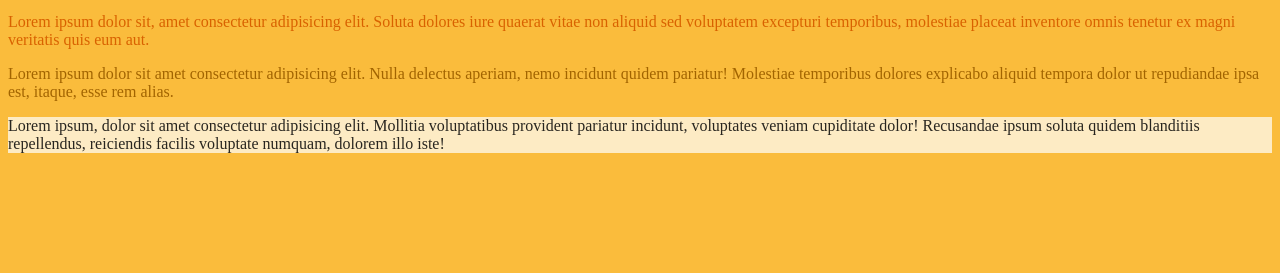
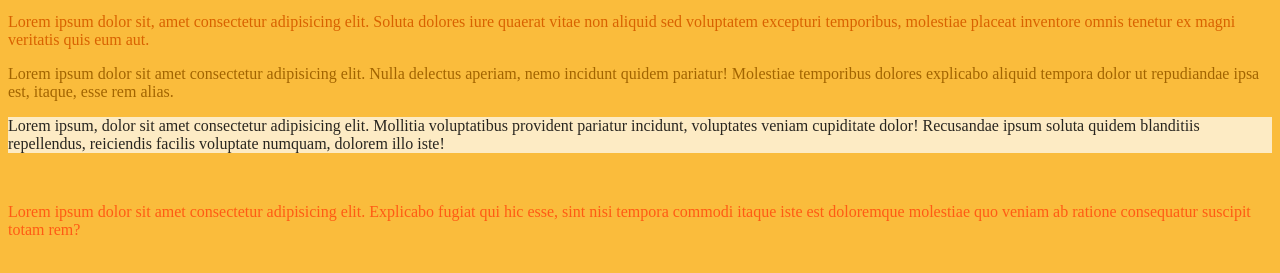
Before and after one commit to Joshya-1/class1, a plain HTML site: page index.html in a window 1280 px wide. Shown: the part 105-378 px from the top of the page. Drawn offline with Linux system fonts and the light colour scheme.

Commit message:
new class

```diff
--- a/index.html
+++ b/index.html
@@ -15,5 +15,7 @@
 
     <p class="imp">Lorem ipsum dolor sit amet consectetur adipisicing elit. Nulla delectus aperiam, nemo incidunt quidem pariatur! Molestiae temporibus dolores explicabo aliquid tempora dolor ut repudiandae ipsa est, itaque, esse rem alias.</p>
     <p id="three">Lorem ipsum, dolor sit amet consectetur adipisicing elit. Mollitia voluptatibus provident pariatur incidunt, voluptates veniam cupiditate dolor! Recusandae ipsum soluta quidem blanditiis repellendus, reiciendis facilis voluptate numquam, dolorem illo iste!</p>
+    <br>
+    <p class="one">Lorem ipsum dolor sit amet consectetur adipisicing elit. Explicabo fugiat qui hic esse, sint nisi tempora commodi itaque iste est doloremque molestiae quo veniam ab ratione consequatur suscipit totam rem?</p>
 </body>
 </html>
```
